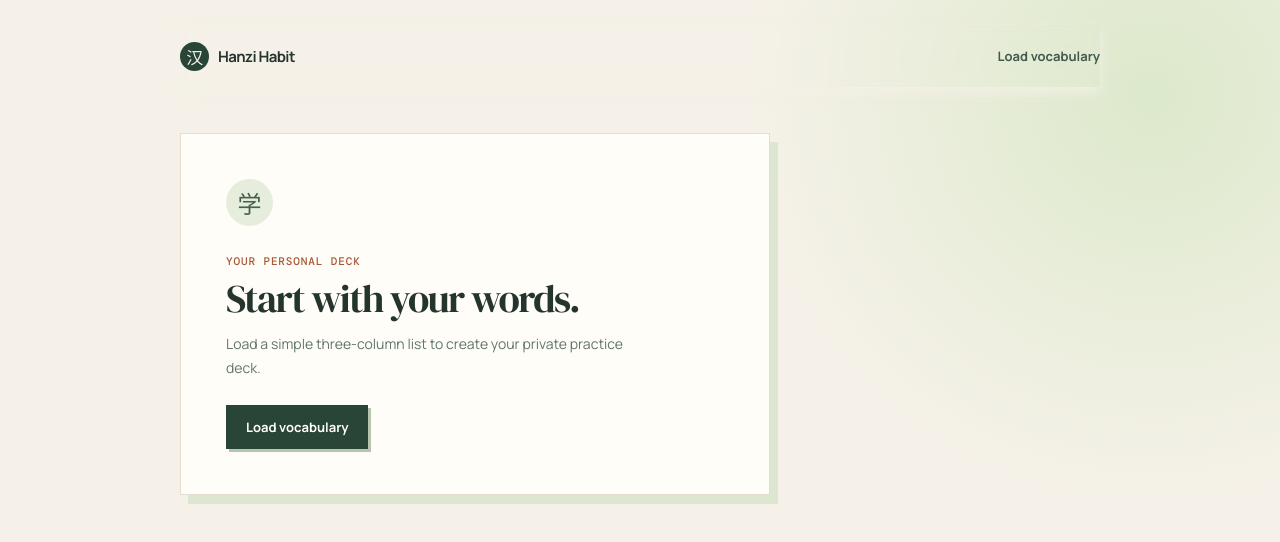
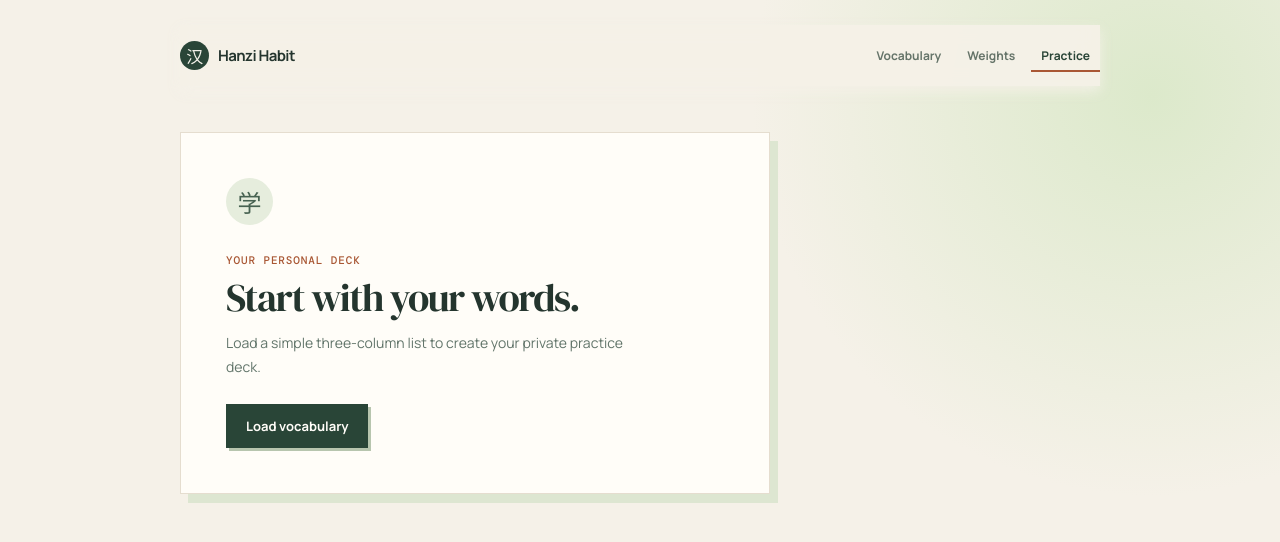
Before and after one commit to hanzihabit/hanzihabit.github.io, a React (Vite) app: page / in a window 1280 px wide. Shown: the top 542 px of the page. Built offline with nearby package versions, Linux system fonts and the light colour scheme.

Commit message:
UI refactor to tabs

```diff
--- a/src/main.jsx
+++ b/src/main.jsx
@@ -92,8 +92,7 @@ function makeDeck(data, sessionSize) {
 
 function App() {
   const [data, setData] = useState(storedData);
-  const [isImportOpen, setImportOpen] = useState(false);
-  const [isWeightsOpen, setWeightsOpen] = useState(false);
+  const [activeTab, setActiveTab] = useState('practice');
   const [input, setInput] = useState('');
   const [deck, setDeck] = useState([]);
   const [position, setPosition] = useState(0);
@@ -118,13 +117,13 @@ function App() {
     setData(buildData(rows));
     setDeck([]);
     setNotice(`${rows.length} words loaded and ready to practice.`);
-    setImportOpen(false);
+    setActiveTab('practice');
     setInput(vocabularyText(rows.map(([hanzi, pinyin, meaning]) => ({ hanzi, pinyin, meaning }))));
   }
 
-  function toggleVocabulary() {
-    if (!isImportOpen) setInput(vocabularyText(data.entries));
-    setImportOpen((open) => !open);
+  function selectTab(tab) {
+    if (tab === 'vocabulary') setInput(vocabularyText(data.entries));
+    setActiveTab(tab);
   }
 
   function updateSessionSize(value) {
@@ -137,7 +136,7 @@ function App() {
 
   function startPractice() {
     if (!data.entries.length) {
-      setImportOpen(true);
+      setActiveTab('vocabulary');
       setNotice('Load vocabulary before starting a practice session.');
       return;
     }
@@ -200,37 +199,34 @@ function App() {
 
   useEffect(() => {
     function onKeyDown(event) {
-      if (!card || event.target.tagName === 'TEXTAREA' || event.target.tagName === 'INPUT') return;
+      if (activeTab !== 'practice' || !card || event.target.tagName === 'TEXTAREA' || event.target.tagName === 'INPUT') return;
       if (event.key === 'ArrowUp') { event.preventDefault(); handleArrow('up'); }
       if (event.key === 'ArrowLeft') { event.preventDefault(); handleArrow('left'); }
       if (event.key === 'ArrowRight') { event.preventDefault(); handleArrow('right'); }
     }
     window.addEventListener('keydown', onKeyDown);
     return () => window.removeEventListener('keydown', onKeyDown);
-  }, [card]);
+  }, [activeTab, card]);
 
   const relationshipText = useMemo(() => totalRelationships === 1 ? 'relationship' : 'relationships', [totalRelationships]);
 
   return <main className="app-shell">
     <header className="topbar">
       <a className="brand" href="/" onClick={(event) => event.preventDefault()}><span>汉</span> Hanzi Habit</a>
-      <div className="header-actions">
-        {data.entries.length > 0 && <button className="text-button" onClick={() => setWeightsOpen((open) => !open)} aria-expanded={isWeightsOpen}>
-          {isWeightsOpen ? 'Close weights' : 'View weights'}
-        </button>}
-        <button className="text-button" onClick={toggleVocabulary} aria-expanded={isImportOpen}>
-          {isImportOpen ? 'Close vocabulary' : 'Load vocabulary'}
-        </button>
-      </div>
+      <nav className="tabs" aria-label="Main navigation" role="tablist">
+        <button className={`tab ${activeTab === 'vocabulary' ? 'is-active' : ''}`} onClick={() => selectTab('vocabulary')} role="tab" aria-selected={activeTab === 'vocabulary'}>Vocabulary</button>
+        <button className={`tab ${activeTab === 'weights' ? 'is-active' : ''}`} onClick={() => selectTab('weights')} role="tab" aria-selected={activeTab === 'weights'}>Weights</button>
+        <button className={`tab ${activeTab === 'practice' ? 'is-active' : ''}`} onClick={() => selectTab('practice')} role="tab" aria-selected={activeTab === 'practice'}>Practice</button>
+      </nav>
     </header>
 
-    {isImportOpen && <section className="import-panel" aria-label="Load vocabulary">
+    {activeTab === 'vocabulary' && <section className="import-panel" aria-label="Modify vocabulary" role="tabpanel">
       <div><p className="panel-kicker">Your vocabulary</p><h2>Paste your word list</h2><p>One word per line: Chinese, Pinyin, meaning</p></div>
       <textarea value={input} onChange={(event) => setInput(event.target.value)} placeholder={'你好, nǐ hǎo, hello\n谢谢, xiè xie, thank you'} />
       <button className="primary" onClick={loadVocabulary}>Save vocabulary</button>
     </section>}
 
-    {isWeightsOpen && <section className="weights-panel" aria-label="Saved relationship weights">
+    {activeTab === 'weights' && <section className="weights-panel" aria-label="Vocabulary weights" role="tabpanel">
       <div className="weights-heading"><div><p className="panel-kicker">Your progress</p><h2>Current weights</h2></div><p>Higher weights are selected more often in future practice.</p></div>
       <div className="weights-list">
         {data.entries.map((entry) => <article className="weight-card" key={entry.id}>
@@ -253,6 +249,7 @@ function App() {
       </div>
     </section>}
 
+    {activeTab === 'practice' && <>
     {notice && <p className="notice" role="status">{notice}</p>}
 
     {!card && position === 0 && <section className="ready-card">
@@ -292,6 +289,7 @@ function App() {
       </label>
       <button className="primary" onClick={startPractice}>Practice again</button>
     </section>}
+    </>}
   </main>;
 }
 
```
Also changed, not shown: src/styles.css, 1 other file (tests, documents, lock files or other folders).
